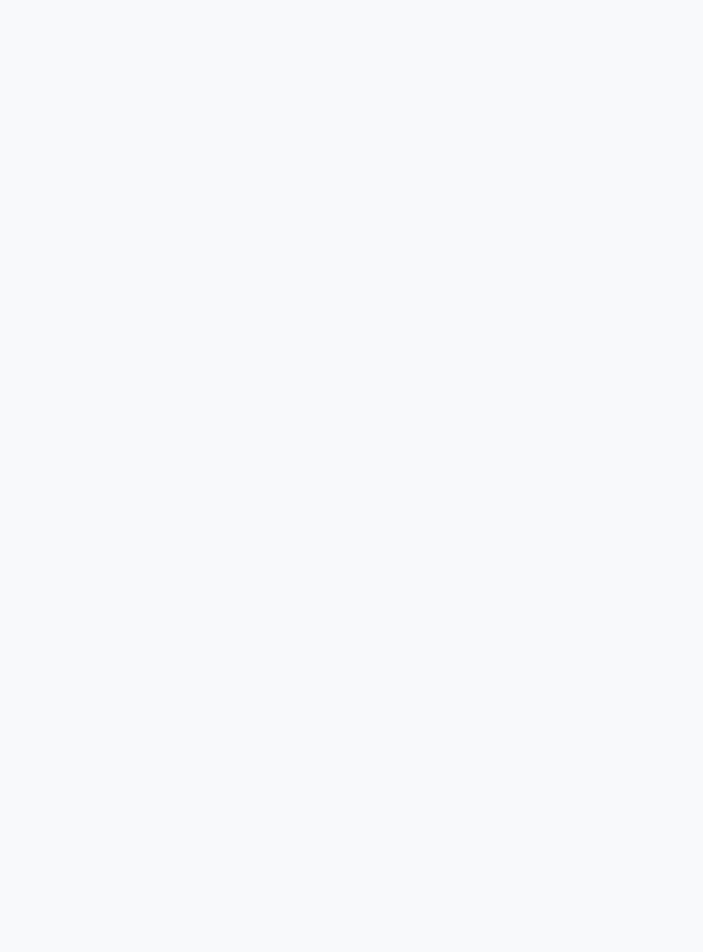
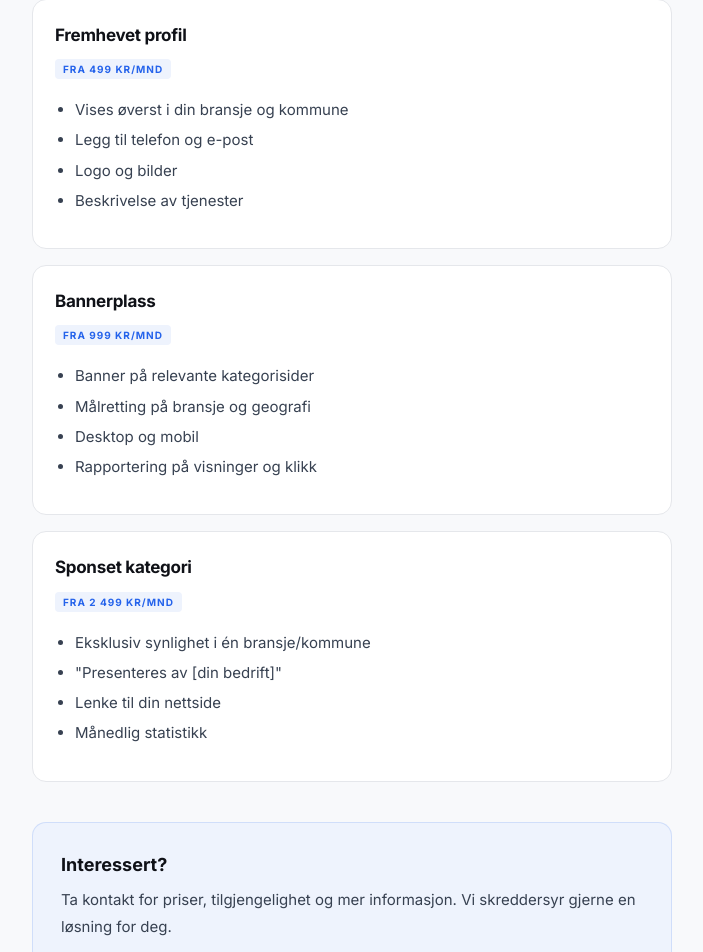
Before and after one commit to uppitmarketing/haandverkerportalen, a Next.js app: page /annonsering in a window 1280 px wide. Before the commit this address had no page. Shown: the part 279-1231 px from the top of the page, without its empty margins (288-991 px from the left). Before the commit the page ends 800 px from the top, so only its background shows below. Built offline with nearby package versions, Linux system fonts and the light colour scheme.

Commit message:
Add: annonseringsside

```diff
--- /dev/null
+++ b/pages/annonsering.jsx
@@ -0,0 +1,80 @@
+// pages/annonsering.jsx
+import Layout from '../components/Layout';
+import styles from '../styles/Info.module.css';
+
+const PAKKER = [
+  {
+    navn: 'Fremhevet profil',
+    pris: 'Fra 499 kr/mnd',
+    punkter: [
+      'Vises øverst i din bransje og kommune',
+      'Legg til telefon og e-post',
+      'Logo og bilder',
+      'Beskrivelse av tjenester',
+    ],
+  },
+  {
+    navn: 'Bannerplass',
+    pris: 'Fra 999 kr/mnd',
+    punkter: [
+      'Banner på relevante kategorisider',
+      'Målretting på bransje og geografi',
+      'Desktop og mobil',
+      'Rapportering på visninger og klikk',
+    ],
+  },
+  {
+    navn: 'Sponset kategori',
+    pris: 'Fra 2 499 kr/mnd',
+    punkter: [
+      'Eksklusiv synlighet i én bransje/kommune',
+      '"Presenteres av [din bedrift]"',
+      'Lenke til din nettside',
+      'Månedlig statistikk',
+    ],
+  },
+];
+
+export default function Annonsering() {
+  return (
+    <Layout
+      title="Annonsering – HåndverkerPortalen"
+      description="Nå ut til kunder som aktivt søker håndverkere. Annonsér på HåndverkerPortalen."
+    >
+      <div className={styles.page}>
+        <div className="container--narrow">
+          <h1 className={styles.title}>Annonsering</h1>
+          <p className={styles.lead}>
+            Nå ut til kunder som aktivt søker håndverkere i ditt område.
+            HåndverkerPortalen har besøkende med høy kjøpsintensjon.
+          </p>
+
+          <div style={{ display: 'flex', flexDirection: 'column', gap: 16, marginBottom: 40 }}>
+            {PAKKER.map(p => (
+              <div key={p.navn} className={styles.artikkelKort}>
+                <h2 className={styles.artikkelTittel}>{p.navn}</h2>
+                <p className={styles.artikkelBransje}>{p.pris}</p>
+                <ul className={styles.liste} style={{ marginTop: 10 }}>
+                  {p.punkter.map(punkt => (
+                    <li key={punkt} className={styles.listeItem}>{punkt}</li>
+                  ))}
+                </ul>
+              </div>
+            ))}
+          </div>
+
+          <div className={styles.cta}>
+            <h3 className={styles.ctaTitle}>Interessert?</h3>
+            <p className={styles.ctaTekst}>
+              Ta kontakt for priser, tilgjengelighet og mer informasjon.
+              Vi skreddersyr gjerne en løsning for deg.
+            </p>
+            <a href="mailto:post@uppit.no" className="btn btn--primary">
+              Kontakt oss →
+            </a>
+          </div>
+        </div>
+      </div>
+    </Layout>
+  );
+}
```
